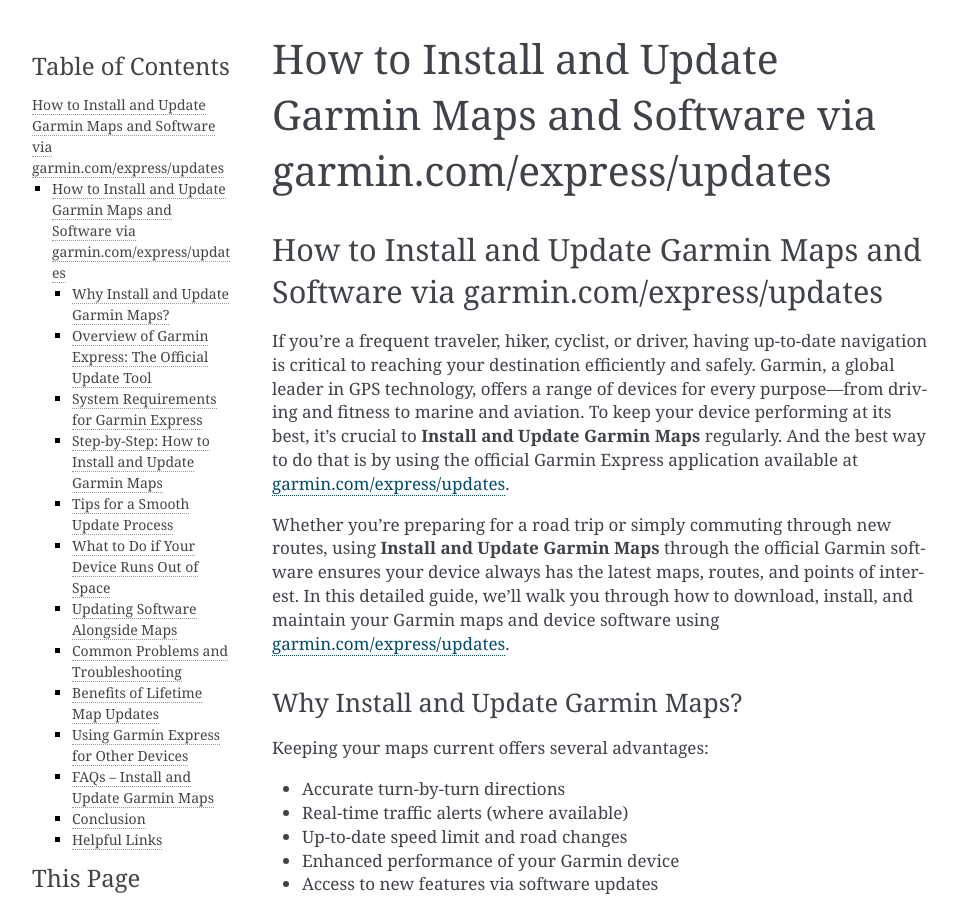
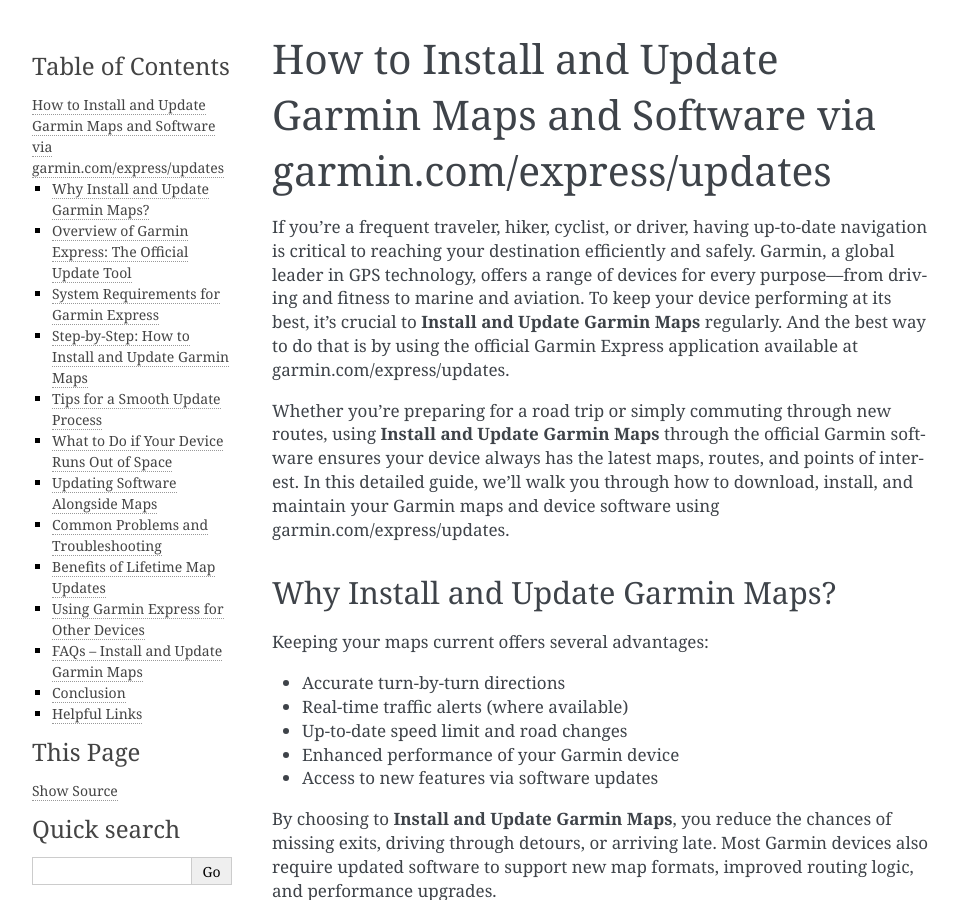
Before and after one commit to jeanmedawar/GrowthGenius, a Sphinx documentation site: the page built from docs/index.rst, in a window 1280 px wide and 900 px high. Shown: the whole window, without its empty margins (148-1106 px from the left). Built offline with Sphinx 7.4.7, drawn with Linux system fonts in a browser that asks for light colours.

Commit message:
Update index.rst

```diff
--- a/docs/index.rst
+++ b/docs/index.rst
@@ -1,17 +1,11 @@
 =======================================================================
 How to Install and Update Garmin Maps and Software via garmin.com/express/updates
 =======================================================================
-
-.. _install-update-garmin-maps:
-
-How to Install and Update Garmin Maps and Software via garmin.com/express/updates
-==================================================================================
-
 If you're a frequent traveler, hiker, cyclist, or driver, having up-to-date navigation is critical to reaching your destination efficiently and safely. Garmin, a global leader in GPS technology, offers a range of devices for every purpose—from driving and fitness to marine and aviation. To keep your device performing at its best, it’s crucial to **Install and Update Garmin Maps** regularly. And the best way to do that is by using the official Garmin Express application available at
-`garmin.com/express/updates <https://www.garmin.com/express/updates>`_.
+garmin.com/express/updates.
 
 Whether you’re preparing for a road trip or simply commuting through new routes, using **Install and Update Garmin Maps** through the official Garmin software ensures your device always has the latest maps, routes, and points of interest. In this detailed guide, we’ll walk you through how to download, install, and maintain your Garmin maps and device software using
-`garmin.com/express/updates <https://www.garmin.com/express/updates>`_.
+garmin.com/express/updates.
 
 Why Install and Update Garmin Maps?
 ------------------------------------
```
